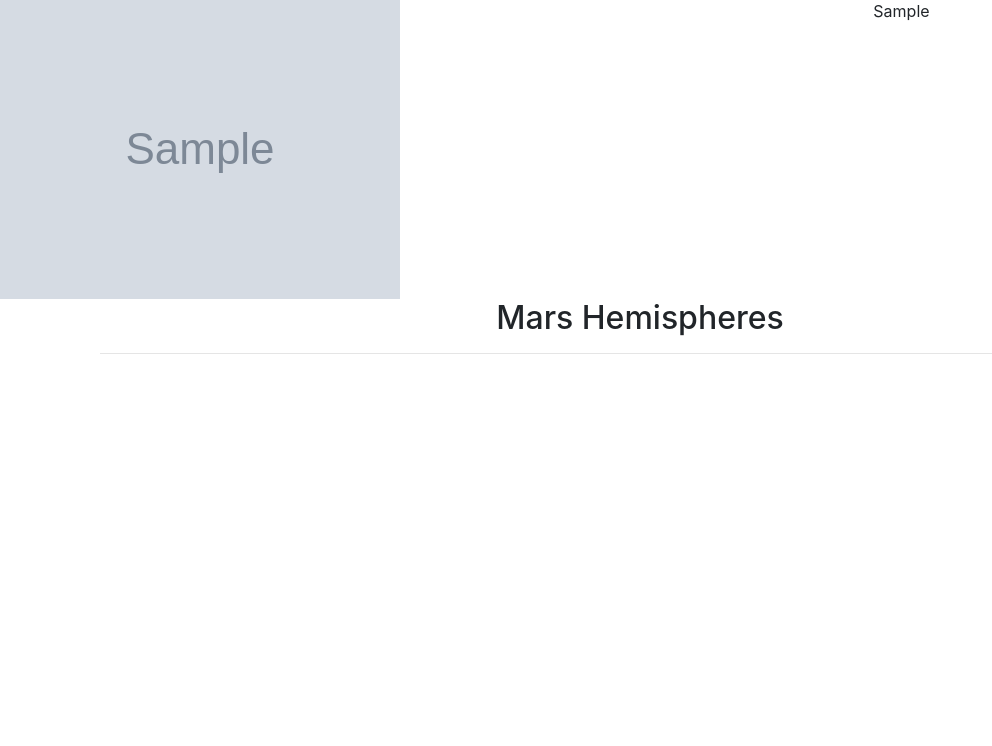
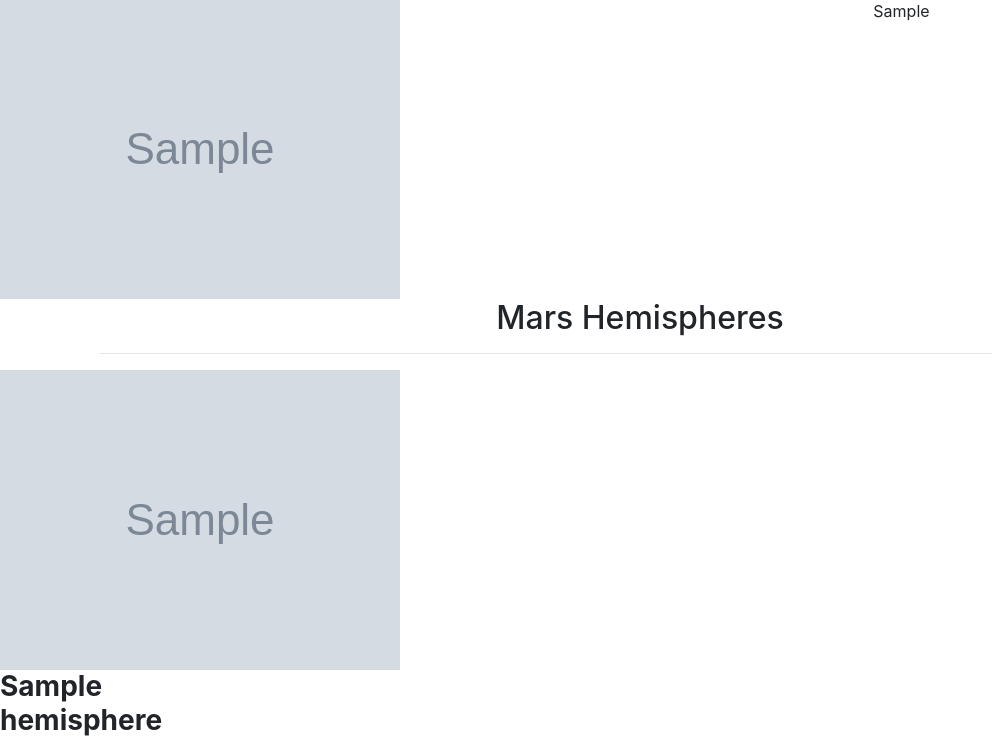
Before and after one commit to eenabow/web-scraping-challenge, a Flask app: page / in a window 1280 px wide. Shown: the part 474-1220 px from the top of the page, without its empty margins (0-992 px from the left). Before the commit the page ends 828 px from the top, so only its background shows below. Run offline with Flask 2, Linux system fonts and the light colour scheme; grey boxes marked "Sample" are stand-in pictures; a database or web service that is not in the repository returns one stand-in record (values such as "Sample title"); some libraries are stand-ins or nearby versions.

Commit message:
Working through card hemi code

```diff
--- a/Missions_to_Mars/templates/index.html
+++ b/Missions_to_Mars/templates/index.html
@@ -9,7 +9,6 @@
     <!-- Bootstrap -->
     <link rel="stylesheet" href="https://stackpath.bootstrapcdn.com/bootstrap/4.3.1/css/bootstrap.min.css"
         integrity="sha384-ggOyR0iXCbMQv3Xipma34MD+dH/1fQ784/j6cY/iJTQUOhcWr7x9JvoRxT2MZw1T" crossorigin="anonymous">
-
 </head>
 
 <body>
@@ -43,7 +42,7 @@
         <div class="col-md-8">
             <div class="media-body">
                 <h2>Featured Mars Image</h2>
-                <img src={{ db_pull.image }} class='img-fluid max-width' alt="JPL Featured Image">
+                <img src={{ db_pull.image }} class="img-responsive" alt="JPL Featured Image">
             </div>
         </div>
         <!-- Mars Facts table Container-->
@@ -54,7 +53,7 @@
             </div>
         </div>
     </div>
-    </div>
+
     <!-- Mars Hemispheres  -->
     <div class="container text-center">
         <div class="row" id="mars-facts"></div>
@@ -67,9 +66,23 @@
             </div>
         </div>
     </div>
+    <!-- Use Cards to hold Mars Hemisphere photos  -->
+    <div class="card-deck">
+        <div class="row" id="mars-hemispheres">
+            <div class="col-md-12">
+                {% for hemisphere in db_pull.hemis_img_urls %}
+                <div class="col-md-6">
+                    <div class="thumbnail">
+                        <img src={{ hemisphere.img_url }}>
+                        <div class="caption">
+                            <h3><b>{{hemisphere.title}}</b></h3>
+                        </div>
+                    </div>
+                </div>
+                {% endfor %}
+            </div>
+        </div>
     </div>
-
-
     <!-- #Use jinja filter on html table | & html boilerplate text -->
 
 
```
